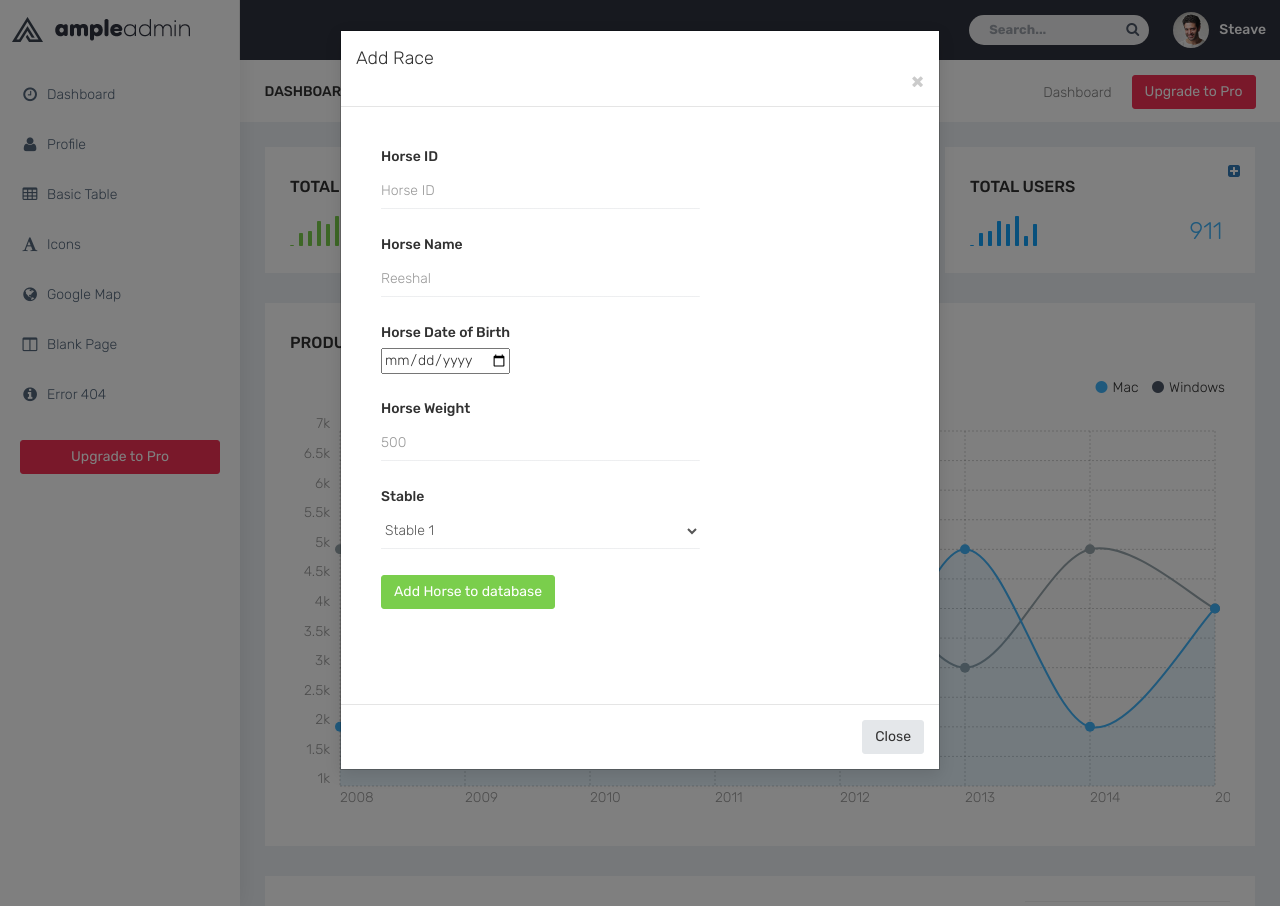
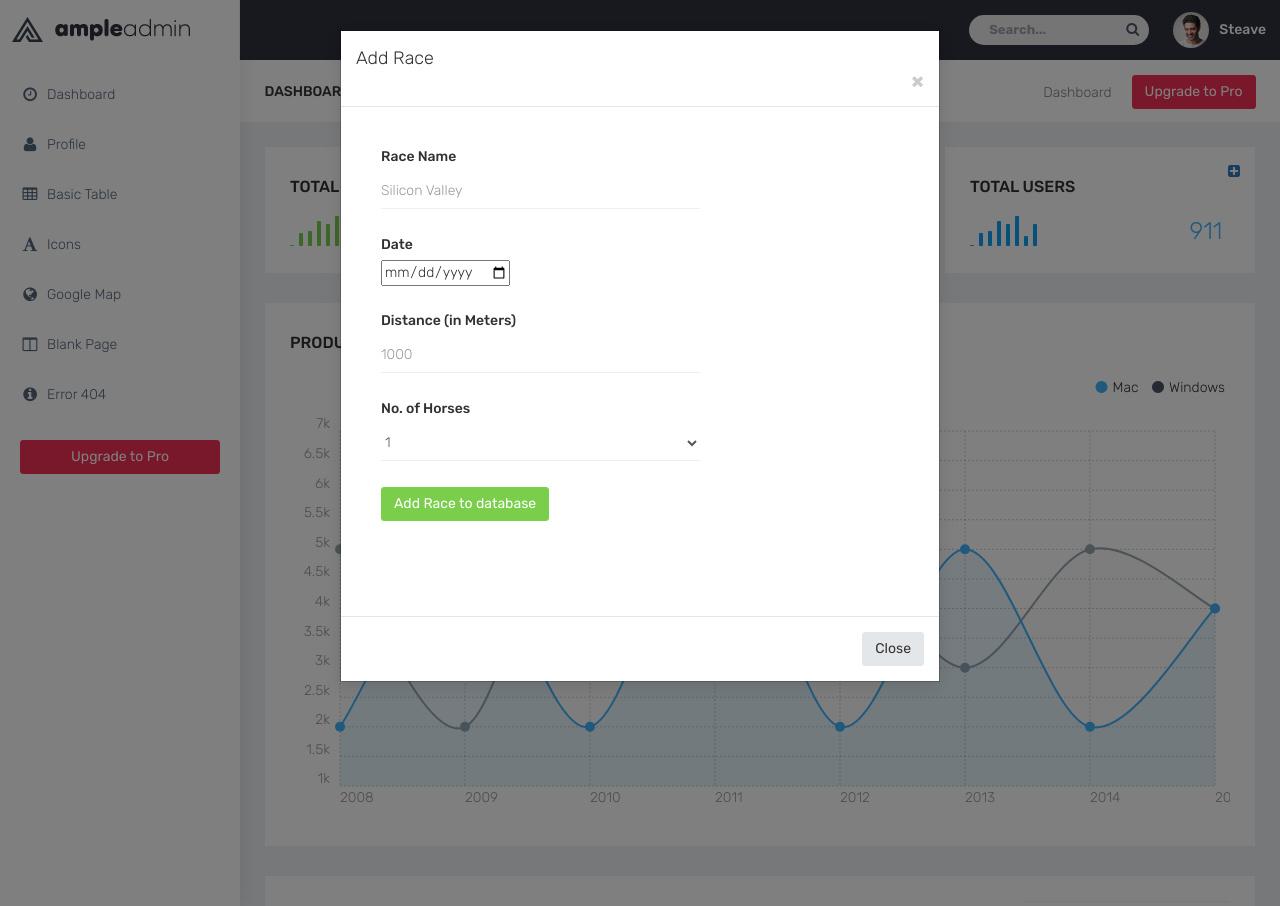
Before and after one commit to akhileshboodhun/Betting, a PHP site: page /frontend/admin/admindashboard.php in a window 1280 px wide, after a click that opens the changed part. Run offline with PHP 8.4, Linux system fonts and the light colour scheme.

Commit message:
modals and forms completed

```diff
--- a/frontend/admin/race_form.php
+++ b/frontend/admin/race_form.php
@@ -3,41 +3,39 @@
                     <div class="col-md-8 col-xs-12">
                         <div class="white-box">
                             <form class="form-horizontal form-material">
-                            <div class="form-group">
-                                    <label class="col-md-12">Horse ID</label>
+                                <div class="form-group">
+                                    <label class="col-md-12">Race Name</label>
                                     <div class="col-md-12">
-                                        <input type="text" placeholder="Horse ID" class="form-control form-control-line"> </div>
+                                        <input type="text" placeholder="Silicon Valley" class="form-control form-control-line"> </div>
                                 </div>
                                 <div class="form-group">
-                                    <label class="col-md-12">Horse Name</label>
+                                    <label for="example-email" class="col-md-12">Date</label>
                                     <div class="col-md-12">
-                                        <input type="text" placeholder="Reeshal" class="form-control form-control-line"> </div>
+                                    <input type="date" placeholder="Date" ></div>
                                 </div>
                                 <div class="form-group">
-                                    <label for="example-email" class="col-md-12">Horse Date of Birth</label>
+                                    <label class="col-md-12">Distance (in Meters)</label>
                                     <div class="col-md-12">
-                                    <input type="date" placeholder="Date Of Birth" name="reg_user_dob"></div>
+                                    <input type="text" placeholder="1000" class="form-control form-control-line"> </div>
                                 </div>
                                 <div class="form-group">
-                                    <label class="col-md-12">Horse Weight</label>
-                                    <div class="col-md-12">
-                                    <input type="text" placeholder="500" class="form-control form-control-line"> </div>
-                                </div>
-                                <div class="form-group">
-                                    <label class="col-sm-12">Stable </label>
+                                    <label class="col-sm-12">No. of Horses </label>
                                     <div class="col-sm-12">
                                         <select class="form-control form-control-line">
-                                            <option>Stable 1</option>
-                                            <option>Stable 2</option>
-                                            <option>Stable 3</option>
-                                            <option>Stable 4</option>
-                                            <option>Stable 5</option>
+                                            <option> 1</option>
+                                            <option> 2</option>
+                                            <option> 3</option>
+                                            <option> 4</option>
+                                            <option> 5</option>
+                                            <option> 6</option>
+                                            <option> 7</option>
+                                            <option> 8</option>
                                         </select>
                                     </div>
                                 </div>
                                 <div class="form-group">
                                     <div class="col-sm-12">
-                                        <button class="btn btn-success">Add Horse to database</button>
+                                        <button class="btn btn-success">Add Race to database</button>
                                     </div>
                                 </div>
                             </form>
```
Also changed, not shown: frontend/admin/horse_form.php (+40 -5 lines).
